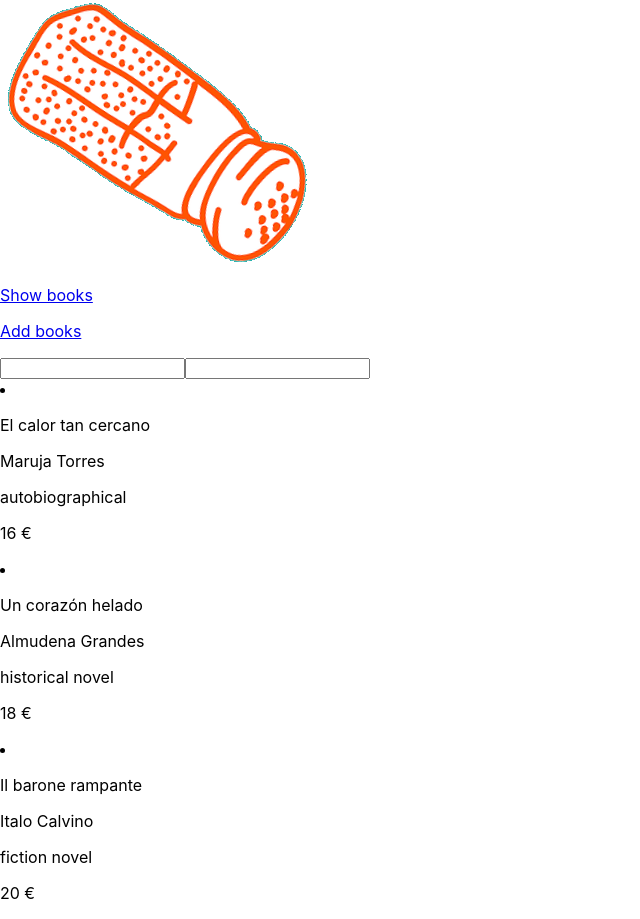
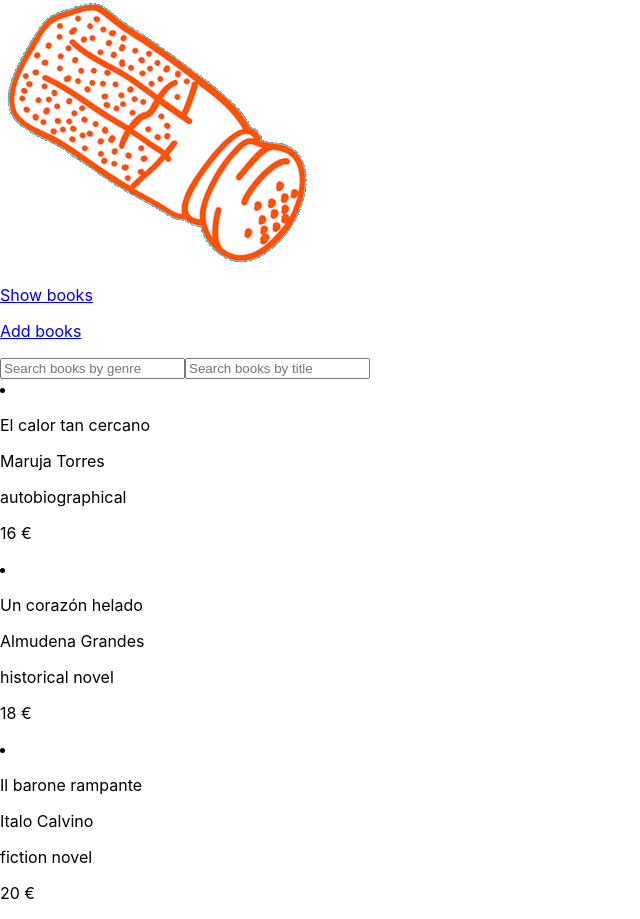
Before and after one commit to natalia-pn/B, a React (Create React App) app: page / in a window 1280 px wide. Shown: the whole page, without its empty margins (0-640 px from the left). Built offline with nearby package versions, Linux system fonts and the light colour scheme; the HTML template or start-up script is replaced by a standard one.

Commit message:
Add search fields placeholder

```diff
--- a/src/components/ShowBooks.js
+++ b/src/components/ShowBooks.js
@@ -9,15 +9,15 @@ class ShowBooks extends Component {
     console.log(filterBooks)
         return(
             <div className="Books__container">
-                <label className="Genre__label" placeholder="Search books by genre"></label>
-                <input type="text" className="Genre__field"/>
+                <label className="Genre__label"></label>
+                <input type="text" className="Genre__field" placeholder="Search books by genre"/>
 
-                <label className="Title__label" placeholder="Search books by title"></label>
-                <input type="text" className="Title__field"/>
+                <label className="Title__label"></label>
+                <input type="text" className="Title__field" placeholder="Search books by title"/>
 
-                {filterBooks.map(book=>{
+                {filterBooks.map((book, index)=>{
                     return(
-                        <li className="Book__container">
+                        <li className="Book__container" key={index}>
                             <p className="Book__title">{book.title}</p>
                             <p className="Book__author">{book.author}</p>
                             <p className="Book__genre">{book.genre}</p>
```
